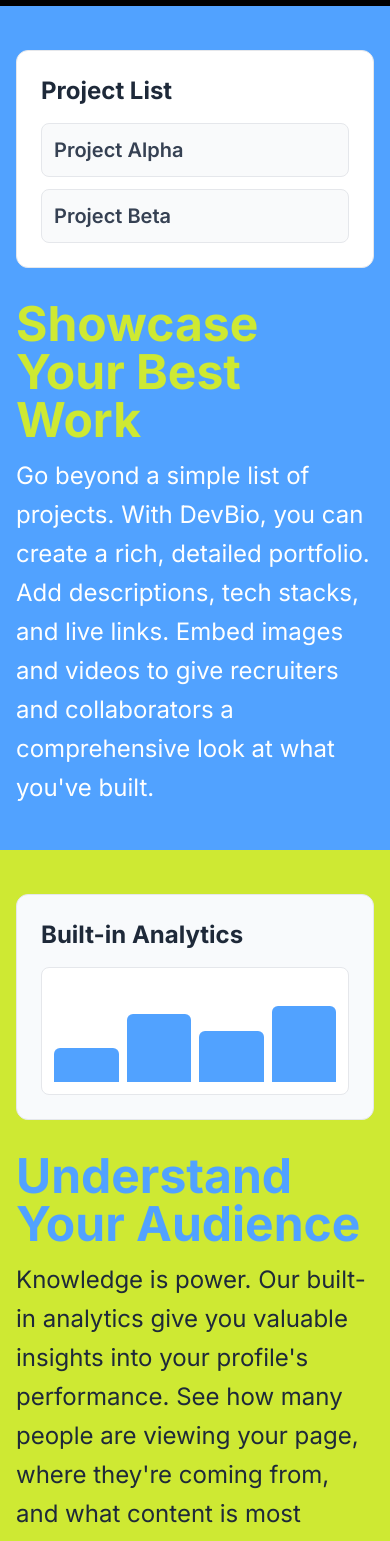
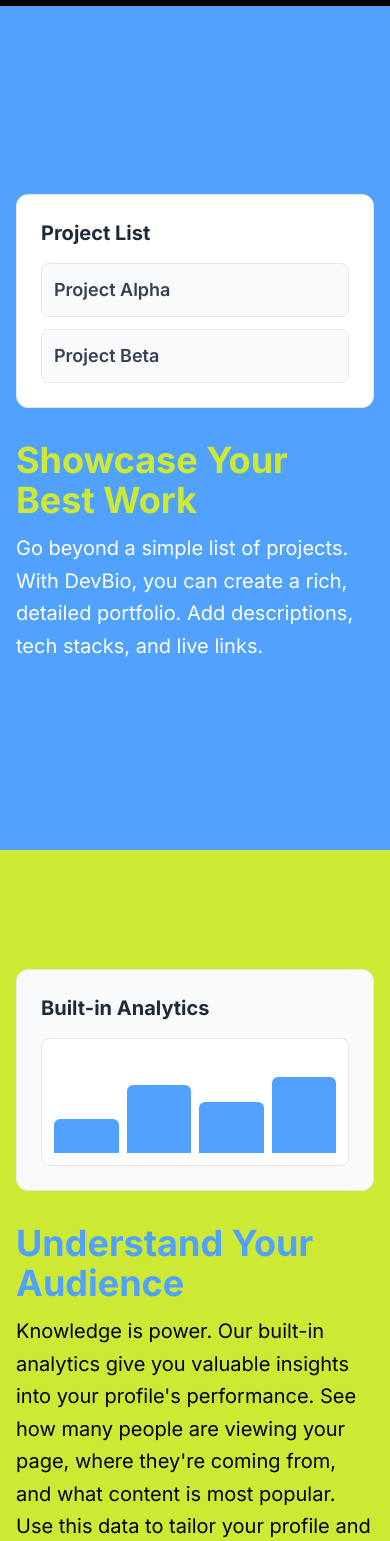
Before and after one commit to devtofunmi/devbio, a Next.js app: page / in a window 390 px wide. Shown: the part 1200-2741 px from the top of the page. Built offline with nearby package versions, Linux system fonts and the light colour scheme.

Commit message:
changed text and font size

```diff
--- a/components/landingpage/Features.tsx
+++ b/components/landingpage/Features.tsx
@@ -9,21 +9,21 @@ const Features: React.FC = () => (
         <div className="flex flex-col md:flex-row gap-8 lg:gap-12 items-center">
           <div className="md:w-5/12 w-full transform transition-transform duration-500 hover:scale-105">
             <div className="bg-white p-6 rounded-xl border border-gray-200 w-full">
-              <h3 className="font-bold text-2xl text-gray-800 mb-2">Project List</h3>
+              <h3 className="font-bold text-xl md:text-2xl text-gray-800 mb-2">Project List</h3>
               <div className="space-y-3 mt-4">
                 <div className="bg-gray-50 p-3 rounded-lg border border-gray-200">
-                  <p className="font-semibold text-xl text-gray-700">Project Alpha</p>
+                  <p className="font-semibold text-lg md:text-xl text-gray-700">Project Alpha</p>
                 </div>
                 <div className="bg-gray-50 p-3 rounded-lg border border-gray-200">
-                  <p className="font-semibold text-xl text-gray-700">Project Beta</p>
+                  <p className="font-semibold text-lg md:text-xl text-gray-700">Project Beta</p>
                 </div>
               </div>
             </div>
           </div>
           <div className="md:w-7/12 w-full">
-            <h3 className="font-bold text-5xl text-[#cee933] mb-3">Showcase Your Best Work</h3>
-            <p className="text-white leading-relaxed text-2xl">
-              Go beyond a simple list of projects. With DevBio, you can create a rich, detailed portfolio. Add descriptions, tech stacks, and live links. Embed images and videos to give recruiters and collaborators a comprehensive look at what you&apos;ve built.
+            <h3 className="font-bold text-4xl md:text-5xl text-[#cee933] mb-3">Showcase Your Best Work</h3>
+            <p className="text-white leading-relaxed text-xl md:text-2xl">
+              Go beyond a simple list of projects. With DevBio, you can create a rich, detailed portfolio. Add descriptions, tech stacks, and live links.
             </p>
           </div>
         </div>
@@ -36,7 +36,7 @@ const Features: React.FC = () => (
         <div className="flex flex-col md:flex-row-reverse gap-8 lg:gap-12 items-center">
           <div className="md:w-5/12 w-full transform transition-transform duration-500 hover:scale-105">
             <div className="bg-slate-50 p-6 rounded-xl border border-gray-200 w-full">
-              <h3 className="font-bold text-2xl text-gray-800 mb-2">Built-in Analytics</h3>
+              <h3 className="font-bold text-xl md:text-2xl text-gray-800 mb-2">Built-in Analytics</h3>
               <div className="bg-white p-3 rounded-lg border border-gray-200 h-32 flex items-end space-x-2 mt-4">
                 <div className="w-1/4 bg-blue-400 h-1/3 rounded-t-md"></div>
                 <div className="w-1/4 bg-blue-400 h-2/3 rounded-t-md"></div>
@@ -46,8 +46,8 @@ const Features: React.FC = () => (
             </div>
           </div>
           <div className="md:w-7/12 w-full">
-            <h3 className="font-bold text-5xl text-blue-400 mb-3">Understand Your Audience</h3>
-            <p className="text-gray-800 leading-relaxed text-2xl">
+            <h3 className="font-bold text-4xl md:text-5xl text-blue-400 mb-3">Understand Your Audience</h3>
+            <p className="text-black leading-relaxed text-xl md:text-2xl">
               Knowledge is power. Our built-in analytics give you valuable insights into your profile&apos;s performance. See how many people are viewing your page, where they&apos;re coming from, and what content is most popular. Use this data to tailor your profile and grow your online presence.
             </p>
           </div>
@@ -61,7 +61,7 @@ const Features: React.FC = () => (
         <div className="flex flex-col md:flex-row gap-8 lg:gap-12 items-center">
           <div className="md:w-5/12 w-full transform transition-transform duration-500 hover:scale-105">
             <div className="bg-white p-6 rounded-xl border border-gray-200 w-full">
-              <h3 className="font-bold text-2xl text-gray-800 mb-2">GitHub Contributions</h3>
+              <h3 className="font-bold text-xl md:text-2xl text-gray-800 mb-2">GitHub Contributions</h3>
               <div className="mt-4 grid grid-flow-col grid-rows-7 gap-1">
                 {Array.from({ length: 182 }).map((_, i) => (
                   <div
@@ -75,9 +75,9 @@ const Features: React.FC = () => (
             </div>
           </div>
           <div className="md:w-7/12 w-full">
-            <h3 className="font-bold text-5xl text-[#cee933] mb-3">Sync Your GitHub Activity</h3>
-            <p className="text-white leading-relaxed text-2xl">
-              Keep your profile dynamic and up-to-date automatically. DevBio seamlessly integrates with your GitHub account to display your contribution graph and recent activity. It&rsquo;s the easiest way to show you&apos;re an active and engaged developer.
+            <h3 className="font-bold text-4xl md:text-5xl text-[#cee933] mb-3">Sync Your GitHub Activity</h3>
+            <p className="text-white leading-relaxed text-xl md:text-2xl">
+              Keep your profile dynamic and up-to-date automatically. DevBio seamlessly integrates with your GitHub account to display your contribution graph. It&rsquo;s the easiest way to show you&apos;re an active and engaged developer.
             </p>
           </div>
         </div>
@@ -90,8 +90,8 @@ const Features: React.FC = () => (
         <div className="flex flex-col md:flex-row-reverse gap-8 lg:gap-12 items-center">
           <div className="md:w-5/12 w-full transform transition-transform duration-500 hover:scale-105">
             <div className="bg-slate-50 p-6 rounded-xl border border-gray-200 w-full">
-              <h3 className="font-bold text-2xl text-gray-800 mb-2">Tech Stack Visuals</h3>
-              <div className="flex justify-around items-center h-24 text-5xl text-gray-500 mt-4">
+              <h3 className="font-bold text-xl md:text-2xl text-gray-800 mb-2">Tech Stack Visuals</h3>
+              <div className="flex justify-around items-center h-24 text-4xl md:text-5xl text-gray-500 mt-4">
                 <FaReact className="hover:text-blue-500" />
                 <FaNodeJs className="hover:text-green-500" />
                 <FaDatabase className="hover:text-purple-500" />
@@ -101,9 +101,9 @@ const Features: React.FC = () => (
             </div>
           </div>
           <div className="md:w-7/12 w-full">
-            <h3 className="font-bold text-5xl text-white mb-3">Display Your Expertise</h3>
-            <p className="text-gray-300 leading-relaxed text-2xl">
-              Don&apos;t just list your skills—show them. Our visual tech stack allows you to display the languages, frameworks, and tools you&apos;re proficient in. It&rsquo;s a quick and effective way for visitors to gauge your technical abilities.
+            <h3 className="font-bold text-4xl md:text-5xl text-white mb-3">Display Your Expertise</h3>
+            <p className="text-gray-300 leading-relaxed text-xl md:text-2xl">
+              Don&apos;t just list your skills show them. Our visual tech stack allows you to display the languages, frameworks, and tools you&apos;re proficient in. It&rsquo;s a quick and effective way for visitors to gauge your technical abilities.
             </p>
           </div>
         </div>
@@ -116,7 +116,7 @@ const Features: React.FC = () => (
         <div className="flex flex-col md:flex-row gap-8 lg:gap-12 items-center">
           <div className="md:w-5/12 w-full transform transition-transform duration-500 hover:scale-105">
             <div className="bg-white p-6 rounded-xl border border-gray-200 w-full">
-              <h3 className="font-bold text-2xl text-gray-800 mb-2">Customizable Profile</h3>
+              <h3 className="font-bold text-xl md:text-2xl text-gray-800 mb-2">Customizable Profile</h3>
               <div className="bg-gray-50 p-4 mt-4 rounded-lg border border-gray-200 flex items-center space-x-3">
                 <div className="w-12 h-12 rounded-full bg-gray-300"></div>
                 <div>
@@ -127,8 +127,8 @@ const Features: React.FC = () => (
             </div>
           </div>
           <div className="md:w-7/12 w-full">
-            <h3 className="font-bold text-5xl text-white mb-3">Make It Uniquely Yours</h3>
-            <p className="text-gray-200 leading-relaxed text-2xl">
+            <h3 className="font-bold text-4xl md:text-5xl text-white mb-3">Make It Uniquely Yours</h3>
+            <p className="text-gray-200 leading-relaxed text-xl md:text-2xl">
               Your personal brand matters. Choose from multiple themes and layouts to create a profile that reflects your style. Make a memorable first impression that sets you apart from the crowd.
             </p>
           </div>
@@ -142,15 +142,15 @@ const Features: React.FC = () => (
         <div className="flex flex-col md:flex-row-reverse gap-8 lg:gap-12 items-center">
           <div className="md:w-5/12 w-full transform transition-transform duration-500 hover:scale-105">
             <div className="bg-slate-50 p-6 rounded-xl border border-gray-200 w-full">
-              <h3 className="font-bold text-2xl text-gray-800 mb-2">Custom Domains</h3>
+              <h3 className="font-bold text-xl md:text-2xl text-gray-800 mb-2">Custom Domains</h3>
               <div className="bg-white p-3 mt-4 rounded-lg border border-gray-200">
-                <p className="text-center font-mono text-blue-400 text-3xl">yourname.dev</p>
+                <p className="text-center font-mono text-blue-400 text-2xl md:text-3xl">yourname.dev</p>
               </div>
             </div>
           </div>
           <div className="md:w-7/12 w-full">
-            <h3 className="font-bold text-5xl text-white mb-3">Own Your Online Identity</h3>
-            <p className="text-gray-100 leading-relaxed text-2xl">
+            <h3 className="font-bold text-4xl md:text-5xl text-white mb-3">Own Your Online Identity</h3>
+            <p className="text-gray-100 leading-relaxed text-xl md:text-2xl">
               Strengthen your professional brand by linking your profile to your own custom domain. A personal domain like `yourname.dev` makes your portfolio more professional, easier to share, and more likely to be remembered.
             </p>
           </div>
```
